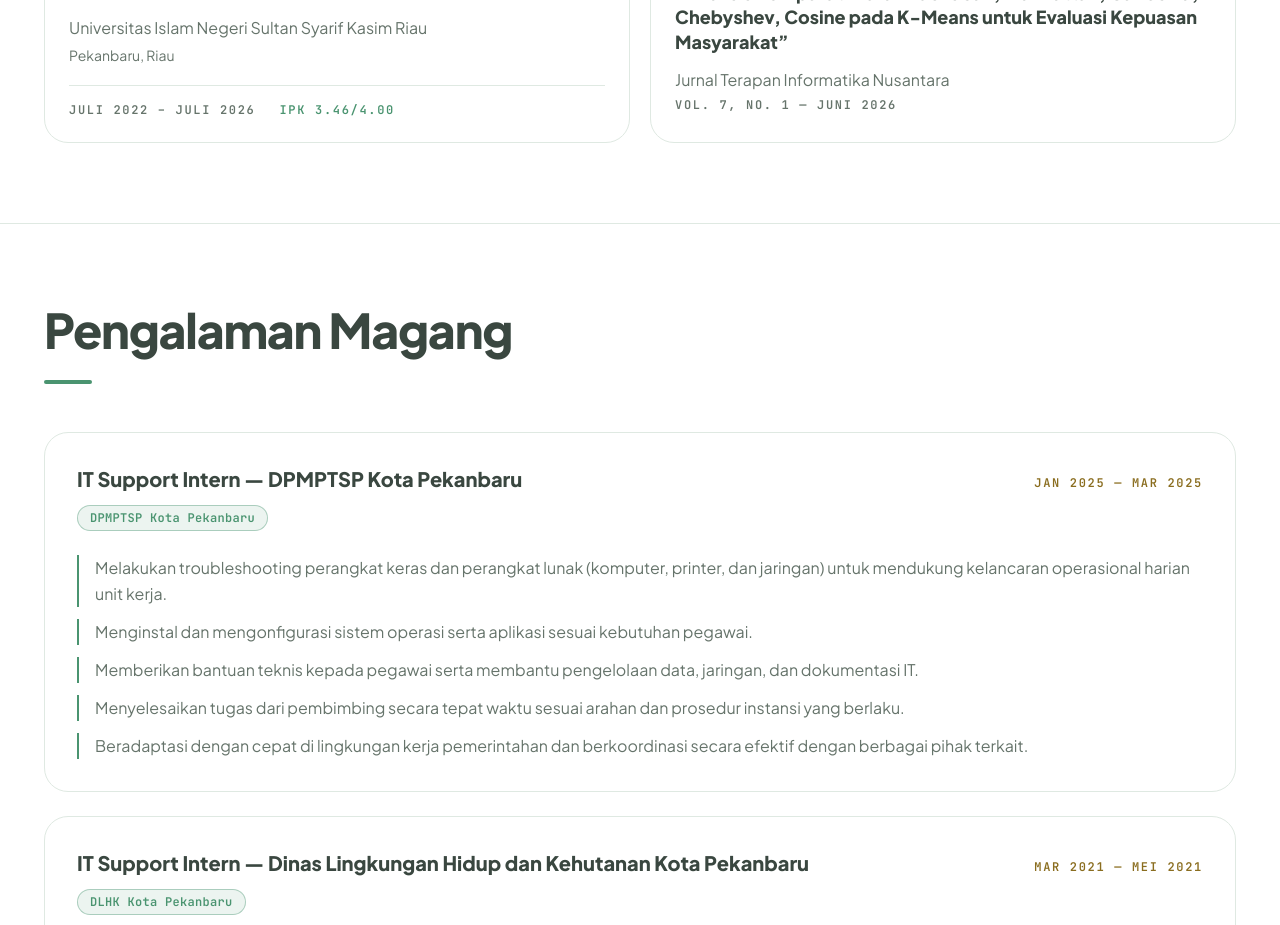
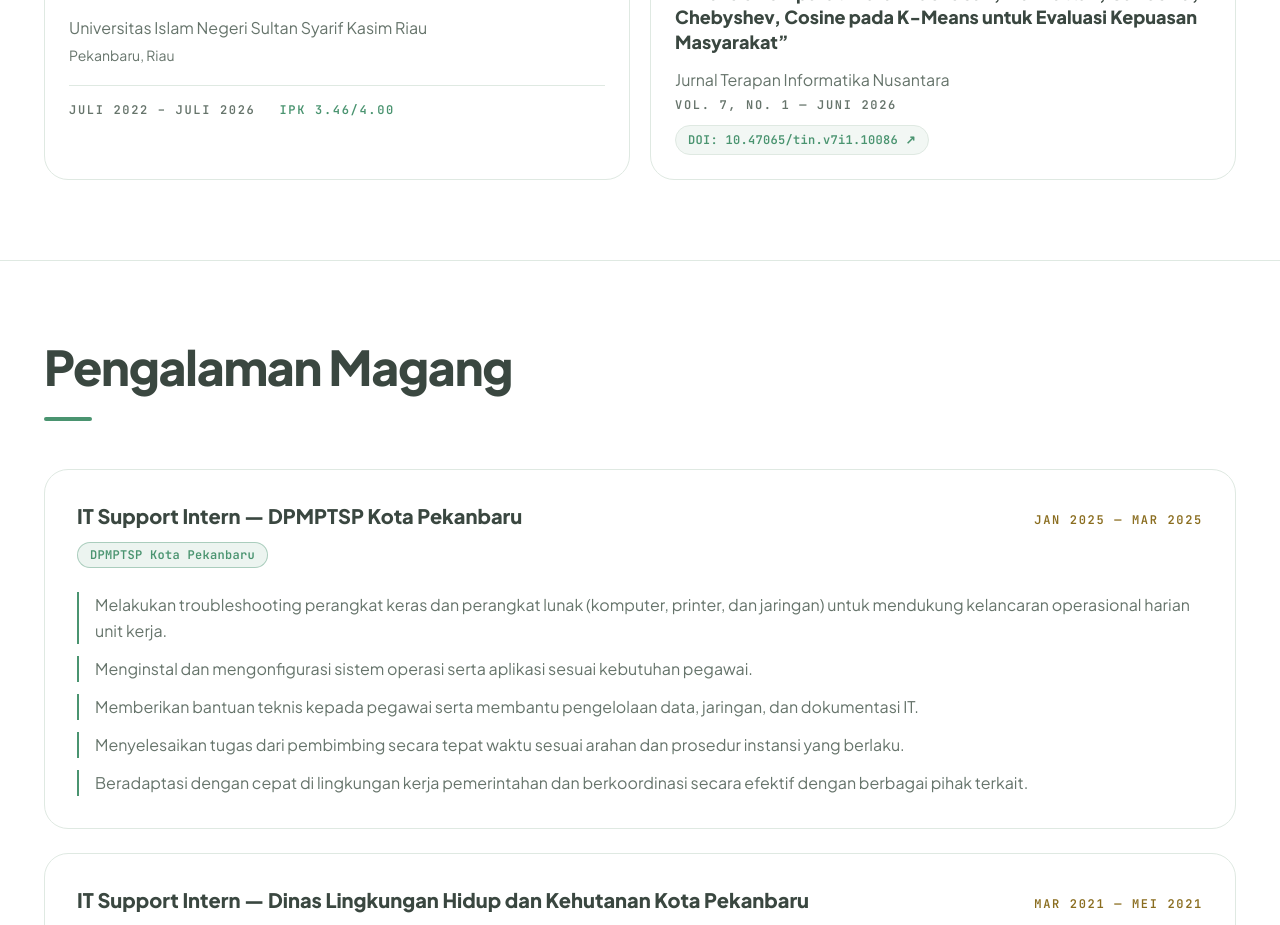
Before and after one commit to fadhilaaan9-sudo/portofolio-fakhri, a React (Vite) app: page / in a window 1280 px wide. Shown: the part 1680-2605 px from the top of the page. Built offline with nearby package versions, Linux system fonts and the light colour scheme.

Commit message:
Tambah DOI publikasi (tautan ke website jurnal)

```diff
--- a/src/components/EducationSection.tsx
+++ b/src/components/EducationSection.tsx
@@ -49,6 +49,14 @@ export default function EducationSection() {
               <p className="mt-1 font-mono text-xs font-semibold tracking-[0.14em] break-words text-muted uppercase">
                 {publication.detail}
               </p>
+              <a
+                href={publication.doiUrl}
+                target="_blank"
+                rel="noreferrer"
+                className="mt-3 inline-flex items-center gap-1.5 rounded-full border border-border bg-background-soft px-3 py-1.5 font-mono text-xs font-semibold tracking-wide text-mint transition-colors hover:border-mint"
+              >
+                DOI: {publication.doi} ↗
+              </a>
             </article>
           </div>
         </Reveal>
--- a/src/data/portfolio.ts
+++ b/src/data/portfolio.ts
@@ -111,6 +111,8 @@ export const publication = {
   journal: 'Jurnal Terapan Informatika Nusantara',
   detail: 'Vol. 7, No. 1 — Juni 2026',
   accreditation: 'SINTA 4',
+  doi: '10.47065/tin.v7i1.10086',
+  doiUrl: 'https://doi.org/10.47065/tin.v7i1.10086',
 }
 
 export const trainings = [
```
